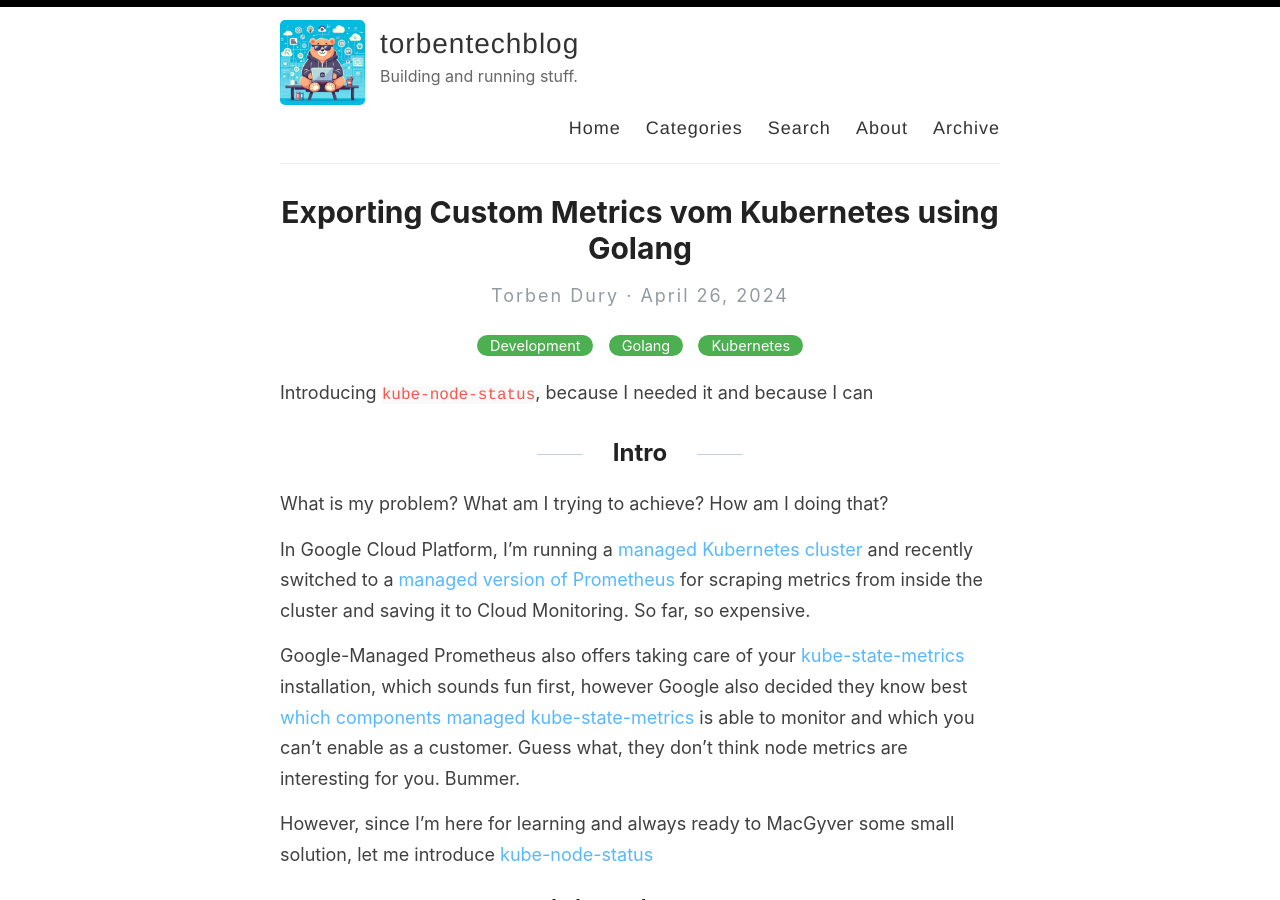
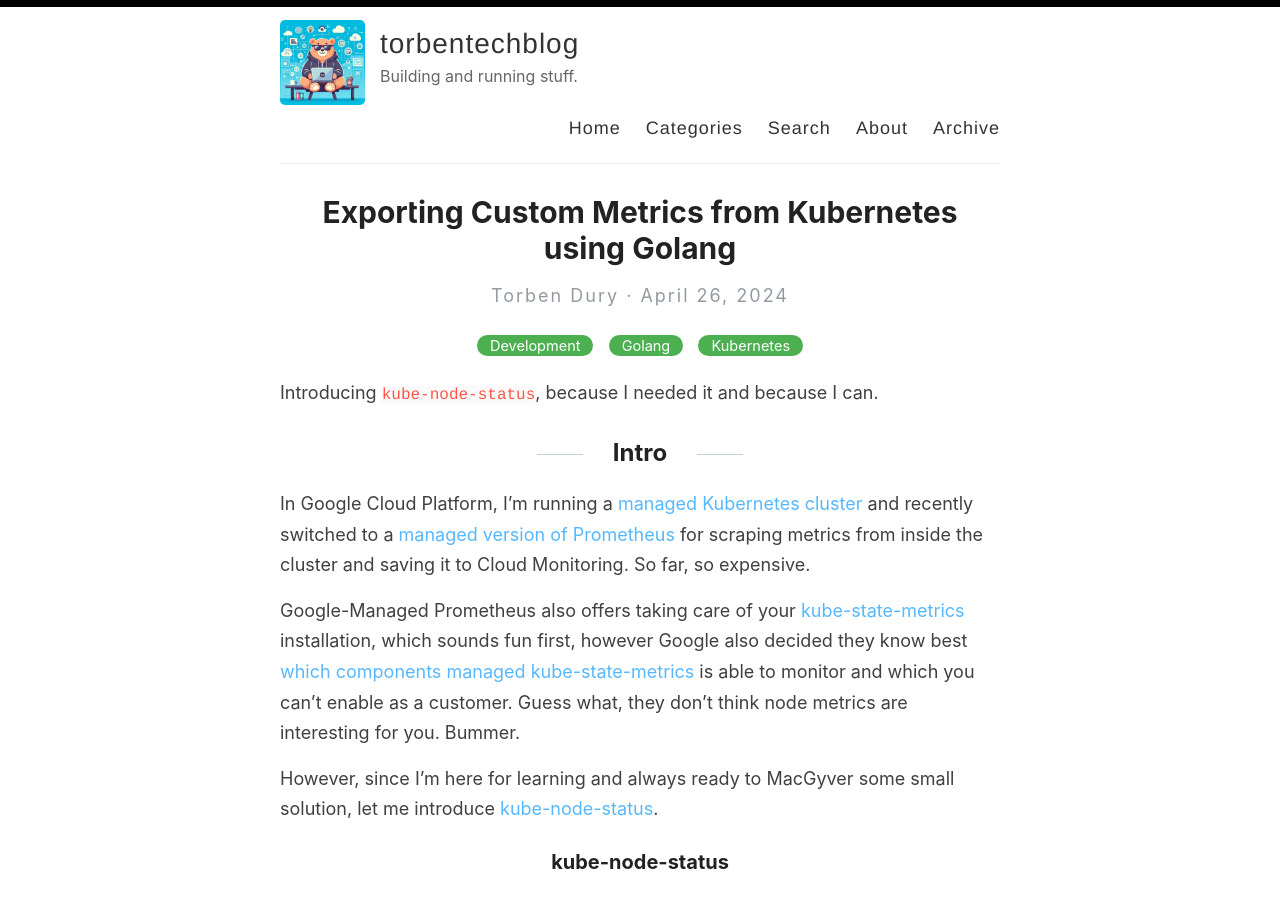
Before and after one commit to torbendury/torbendury.github.io, a Jekyll site: the page built from _posts/2024-04-26-custom-kubernetes-metric-export-golang.md, in a window 1280 px wide and 900 px high. Built offline with Jekyll 4.4.1, drawn with Linux system fonts in a browser that asks for light colours.

```diff
--- a/_posts/2024-04-26-custom-kubernetes-metric-export-golang.md
+++ b/_posts/2024-04-26-custom-kubernetes-metric-export-golang.md
@@ -1,20 +1,18 @@
 ---
 layout: post
-title: Exporting Custom Metrics vom Kubernetes using Golang
+title: Exporting Custom Metrics from Kubernetes using Golang
 categories: [Development, Golang, Kubernetes]
 ---
 
-Introducing `kube-node-status`, because I needed it and because I can
+Introducing `kube-node-status`, because I needed it and because I can.
 
 ## Intro
-
-What is my problem? What am I trying to achieve? How am I doing that?
 
 In Google Cloud Platform, I'm running a [managed Kubernetes cluster](https://cloud.google.com/kubernetes-engine) and recently switched to a [managed version of Prometheus](https://cloud.google.com/stackdriver/docs/managed-prometheus) for scraping metrics from inside the cluster and saving it to Cloud Monitoring. So far, so expensive.
 
 Google-Managed Prometheus also offers taking care of your [kube-state-metrics](https://cloud.google.com/stackdriver/docs/managed-prometheus/exporters/kube_state_metrics) installation, which sounds fun first, however Google also decided they know best [which components managed kube-state-metrics](https://cloud.google.com/kubernetes-engine/docs/how-to/configure-metrics#enable-ksm) is able to monitor and which you can't enable as a customer. Guess what, they don't think node metrics are interesting for you. Bummer.
 
-However, since I'm here for learning and always ready to MacGyver some small solution, let me introduce [kube-node-status](https://github.com/torbendury/kube-node-status/)
+However, since I'm here for learning and always ready to MacGyver some small solution, let me introduce [kube-node-status](https://github.com/torbendury/kube-node-status/).
 
 ### kube-node-status
 
```
